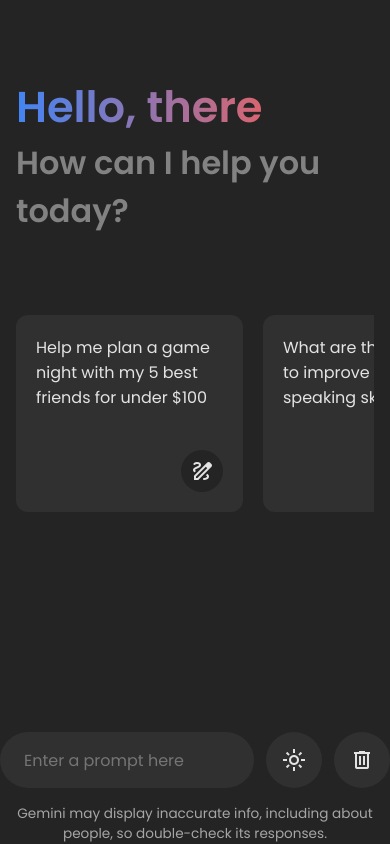
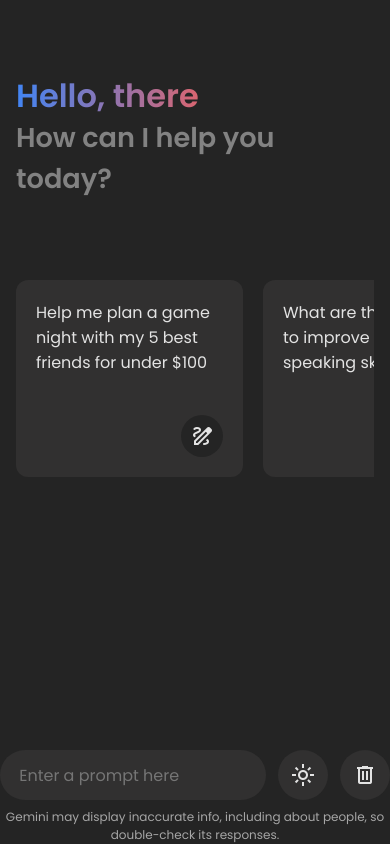
Before and after one commit to HeshithaSandeepa/javascript-projects, a plain HTML site: page 3.gemini-clone/index.html in a window 390 px wide. Drawn offline with nearby package versions, Linux system fonts and the light colour scheme; a script that the page names is missing.

Commit message:
complete gemini clone

```diff
--- a/3.gemini-clone/script.js
+++ b/3.gemini-clone/script.js
@@ -50,7 +50,6 @@ const showTypingEffect = (text,textElement, incomingMessageDiv) => {
       incomingMessageDiv.querySelector(".icon").classList.remove("hide");
       localStorage.setItem("savedChats",chatList.innerHTML); //chat list saved in local storage
 
-
     }
     chatList.scrollTo(0, chatList.scrollHeight); //auto scroll bottom
   },75);
@@ -73,6 +72,9 @@ const generateAPIresponse = async (incomingMessageDiv) => {
     });
 
     const  data  = await response.json();
+    if(!response.ok) throw new Error(data.error.message);
+
+
 
     //get api response text only remove asteriks form it
     const apiResponse = data?.candidates[0].content.parts[0].text.replace(/\*\*(.*?)\*\*/g, '$1');
@@ -81,7 +83,9 @@ const generateAPIresponse = async (incomingMessageDiv) => {
     showTypingEffect(apiResponse, textElement,incomingMessageDiv);
   }catch(error) {
     isResponseGenerating = false;
-    console.log(error);
+    textElement.innerText =error.message;
+    textElement.classList.add("error");
+    // console.log(error);
   }finally {
     incomingMessageDiv.classList.remove("loading");
   }
--- a/3.gemini-clone/style.css
+++ b/3.gemini-clone/style.css
@@ -163,6 +163,10 @@ body.hide-header .header {
   color: var(--text-color);
 }
 
+.chat-list .message .text.error  {
+  color: rgb(224, 8, 8);
+}
+
 .chat-list .message.loading .text {
   display: none;
 }
@@ -317,3 +321,41 @@ body.hide-header .header {
   text-align:center;
   color:var(--placeholder-color);
 }
+
+/**responsive media query code for small screens*/
+
+@media (max-width: 768px) {
+  .header :is(.title, .subtitle) {
+    font-size: 2rem;
+    line-height: 2.6rem;
+  }
+
+  .header .subtitle {
+    font-size: 1.7rem;
+  }
+
+  .chat-list .message .avater {
+    width: 37px;
+    height: 37px;
+  }
+
+  .typing-area :where(.typing-form, .action-buttons) {
+    gap: 0.4rem,;
+  }
+
+  .typing-form .input-wrapper {
+    height: 50px;
+  }
+
+  .typing-form .typing-input {
+    padding: 1.1rem 2.5rem 1.1rem 1.2rem;
+  }
+  .typing-area .icon {
+    height: 50px;
+    width: 50px;
+  }
+  .typing-area .disclaimer-text {
+    font-size: 0.75rem;
+    margin-top: 0.5rem;
+  }
+}
```
Also changed, not shown: 2 other files.
